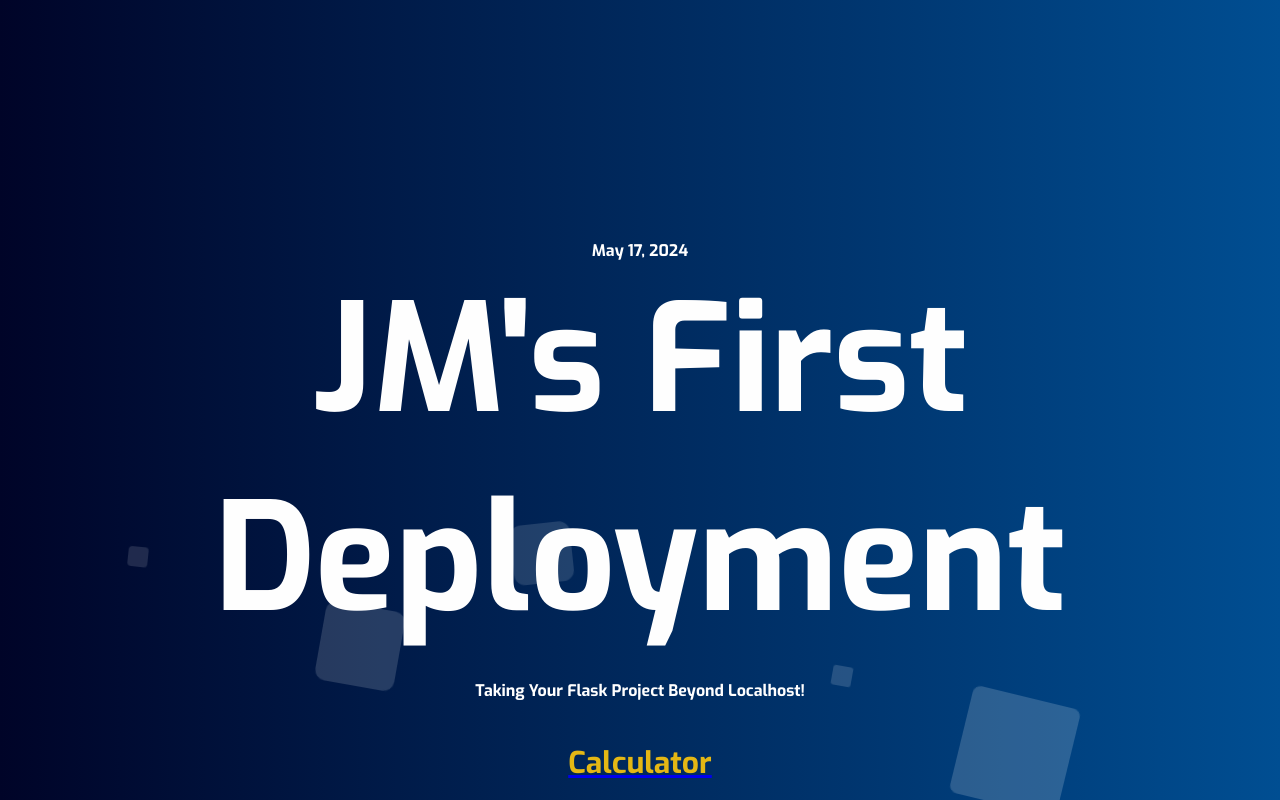
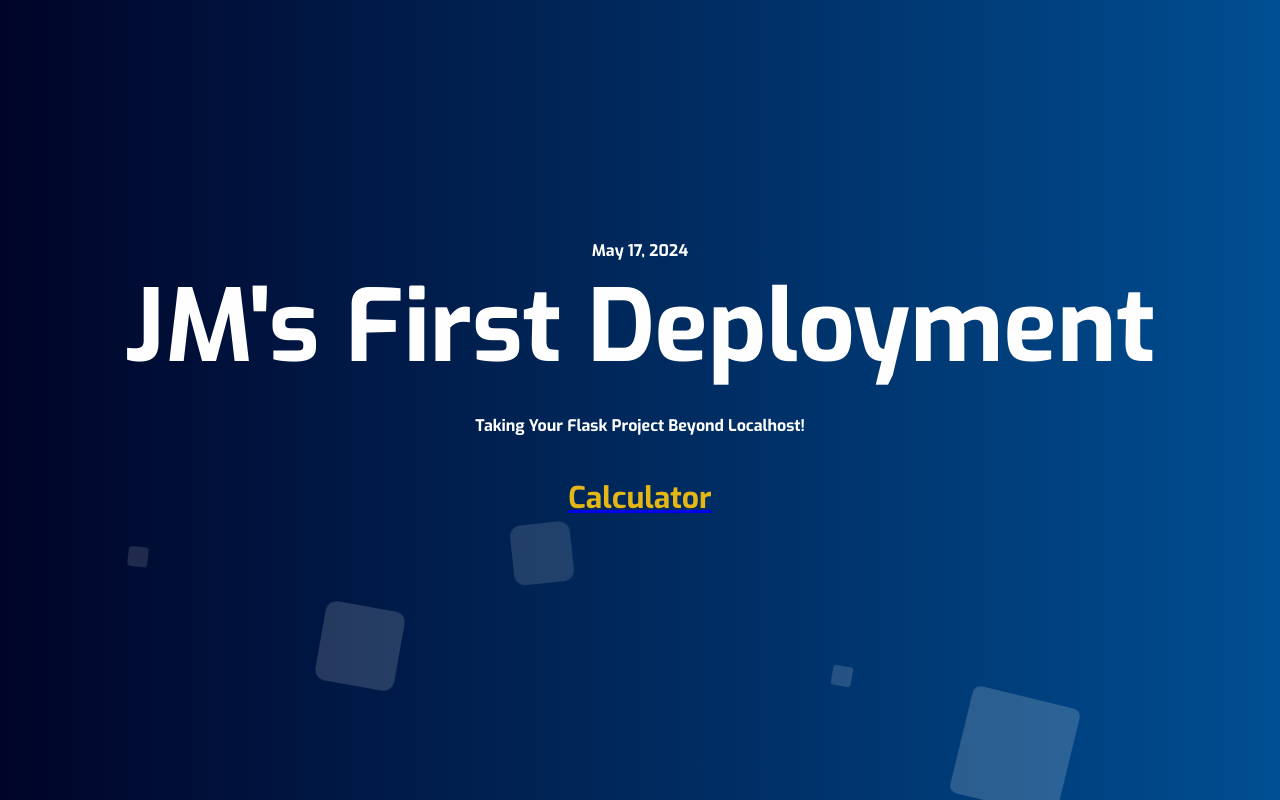
Before and after one commit to Emmm-07/flask-sample-deploy, a Flask app: page / in a window 1280 px wide. Run offline with Flask 3, Linux system fonts and the light colour scheme.

Commit message:
Add files via upload

```diff
--- a/static/css/styles.css
+++ b/static/css/styles.css
@@ -21,7 +21,7 @@
 .context h1 {
     text-align: center;
     color: #fefefe;
-    font-size: 150px;
+    font-size: 100px;
 }
 
 .context h3 {
```
